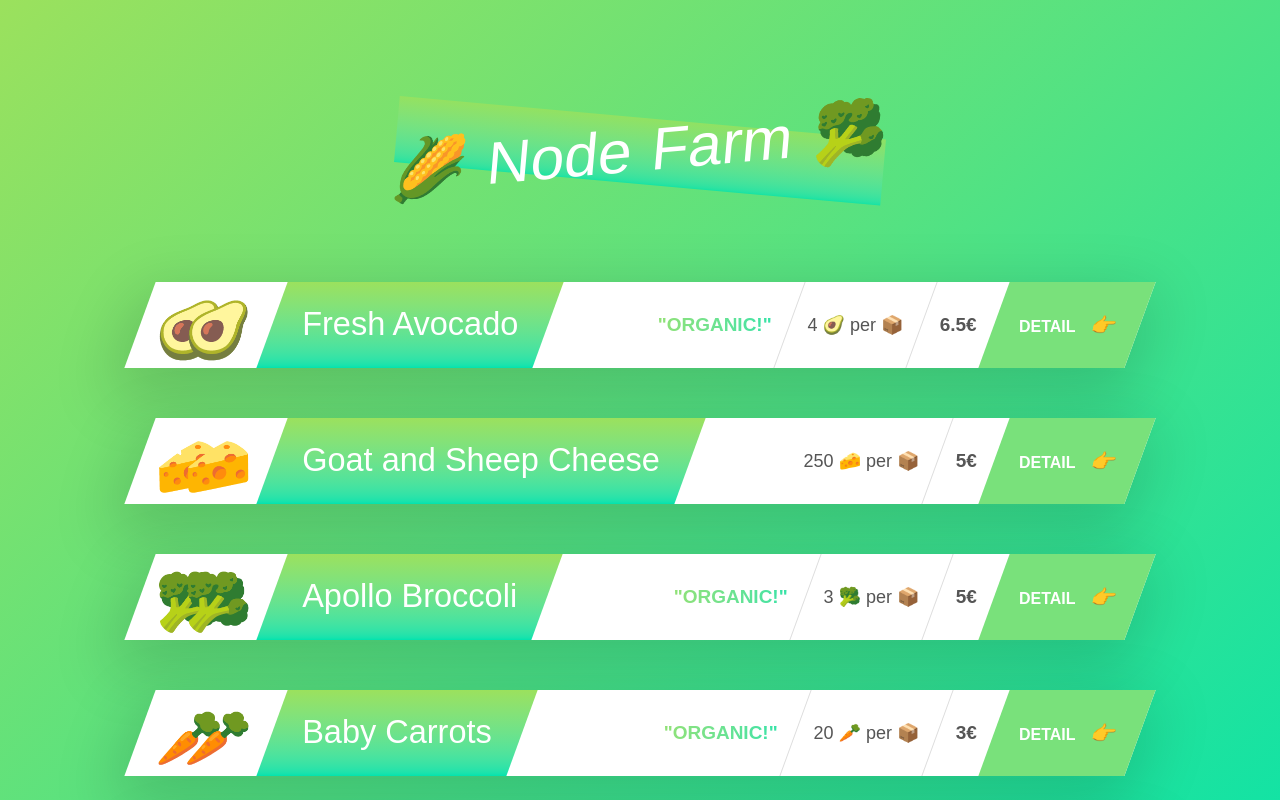
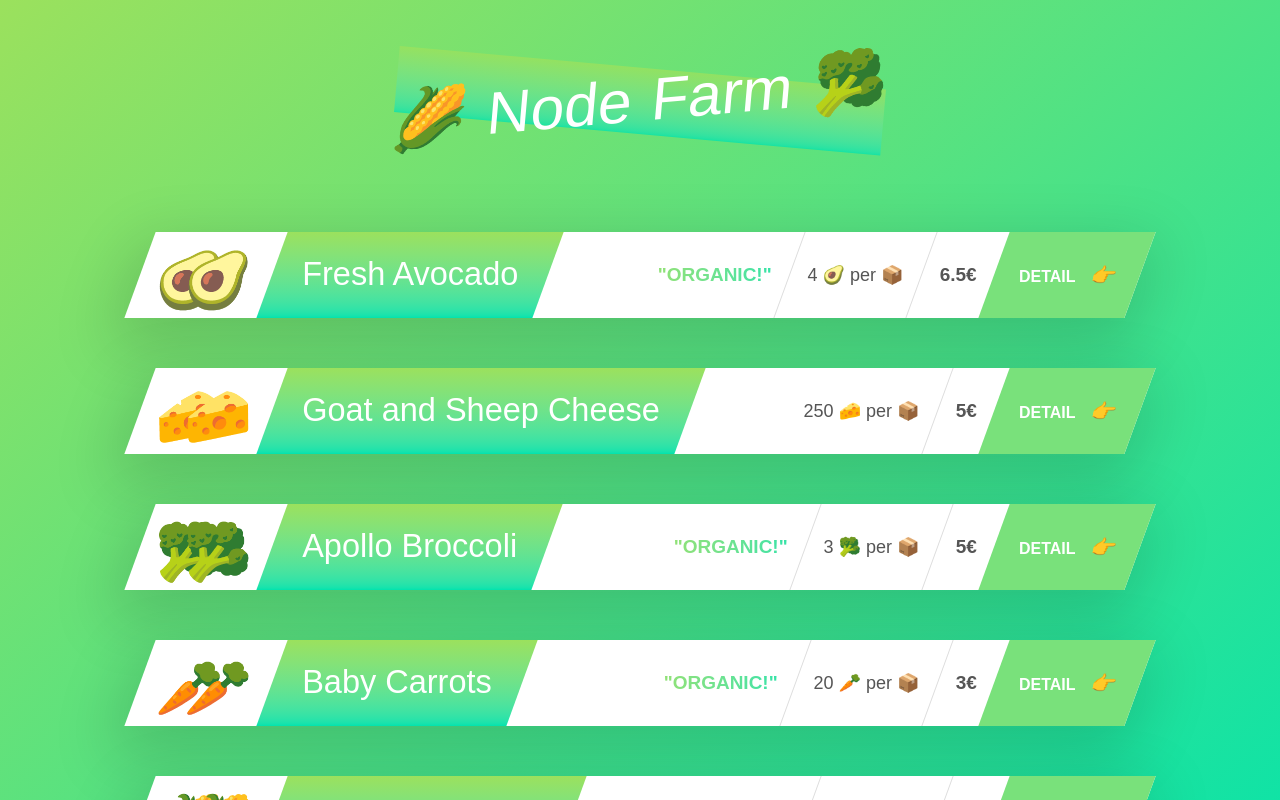
Before and after one commit to xWolfYx/node-farm, a React (Vite) app in the folder node-farm/: page / in a window 1280 px wide. Shown: the top 800 px of the page. Built offline with nearby package versions, Linux system fonts and the light colour scheme.

Commit message:
refactor: remove redundant styles

```diff
--- a/node-farm/src/App.tsx
+++ b/node-farm/src/App.tsx
@@ -4,12 +4,10 @@ import OverviewPage from "./pages/OverviewPage";
 export default function App() {
 	return (
 		// TODO: Add styles for the container
-		<div className="px-20 pt-20 pb-2 text-[62.5%]">
-			<Routes>
-				<Route path="/" element={<OverviewPage />} />
-				<Route path="/overview" element={<OverviewPage />} />
-				{/* <Route path="/product" Component={} /> */}
-			</Routes>
-		</div>
+		<Routes>
+			<Route path="/" element={<OverviewPage />} />
+			<Route path="/overview" element={<OverviewPage />} />
+			{/* <Route path="/product" Component={} /> */}
+		</Routes>
 	);
 }
```
